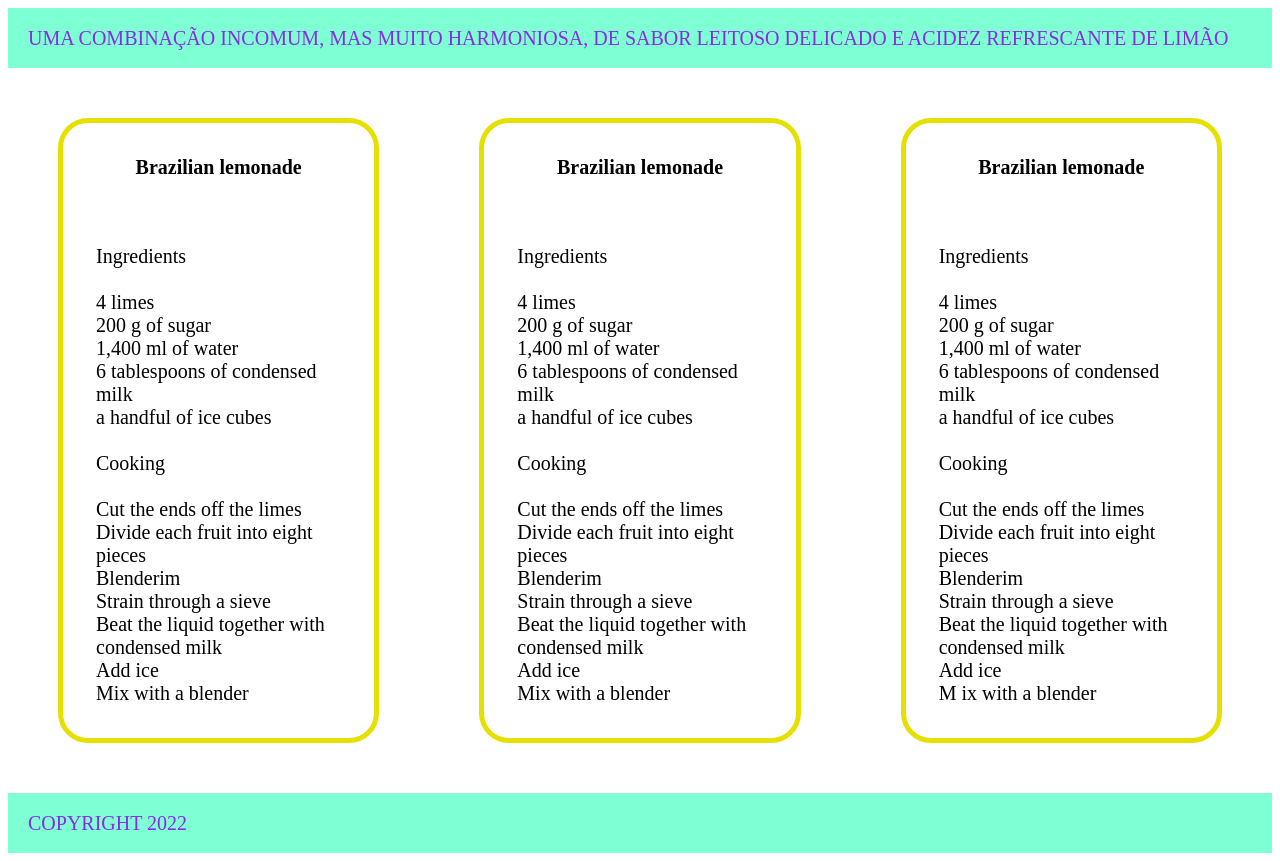
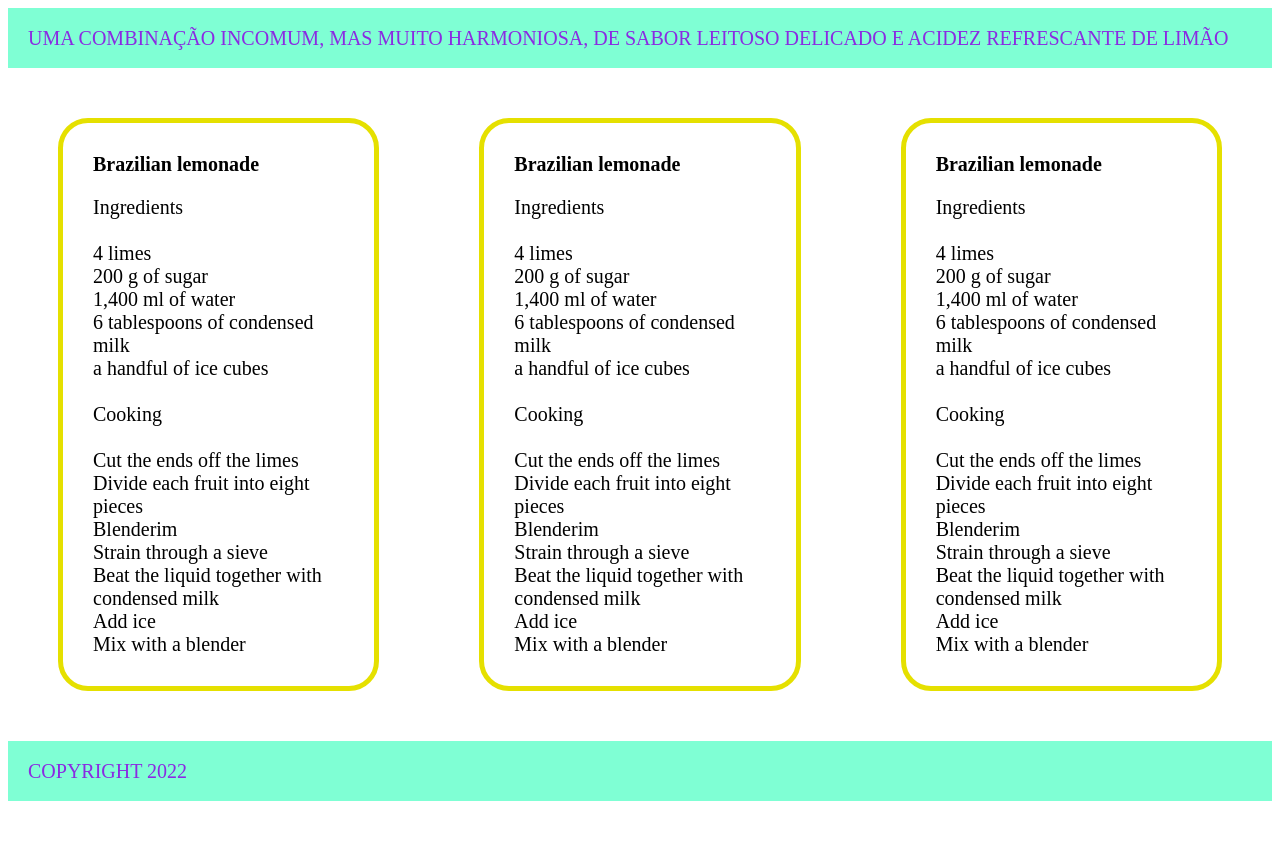
Before and after one commit to Botanmf/MCSgit, a plain HTML site: page 4_practice/index.html in a window 1280 px wide. After the commit the page ends 809 px from the top, so only its background shows below. Drawn offline with Linux system fonts and the light colour scheme.

Commit message:
Подправил 4

```diff
--- a/4_practice/index.html
+++ b/4_practice/index.html
@@ -38,7 +38,7 @@
             </div>
         </div>
 
-        <div class="box-2">
+        <div class="box-1">
             <div class="box-header">Brazilian lemonade</div>
             <div class="box-text-2">
 
@@ -63,7 +63,7 @@
             </div>
         </div>
 
-        <div class="box-3">
+        <div class="box-1">
             <div class="box-header">Brazilian lemonade</div>
             <div class="box-text-3">
 
@@ -84,7 +84,7 @@
                 Strain through a sieve<br>
                 Beat the liquid together with condensed milk<br>
                 Add ice<br>
-                M   ix with a blender<br>
+                Mix with a blender<br>
             </div>
         </div>
 
--- a/4_practice/styles.css
+++ b/4_practice/styles.css
@@ -8,33 +8,29 @@
     padding-left: 20px;
 }
 
-.box-1, .box-2, .box-3 {
+.box-1 {
     font-family: 'Times New Roman';
     font-style: normal;
     font-weight: 400;
     font-size: 20px;
     line-height: 23px;
-    display: flex;
+
     align-items: center;
     text-align: left;
 
-    padding: 33 px;
+    padding: 30px;
     border: 5px solid #E5E000;
     border-radius: 30px;
     margin: 50px;
-    flex-direction: column;
 
 }
 
 .box-header {
     font-weight: bold;
-    padding: 33px;
-
+    padding-bottom: 20px;
 }
 
-.box-text-1, .box-text-2, .box-text-3 {
-    margin: 33px;
-}
+
 
 .basement {
     display: flex;
```
